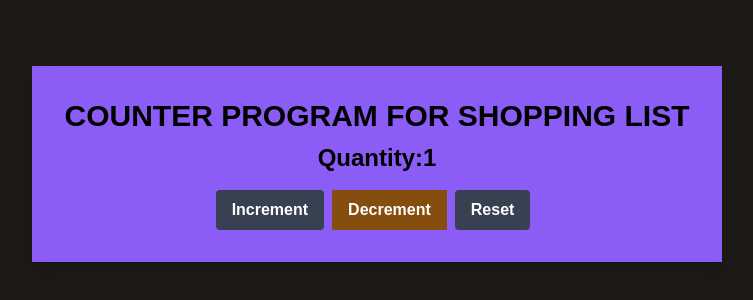
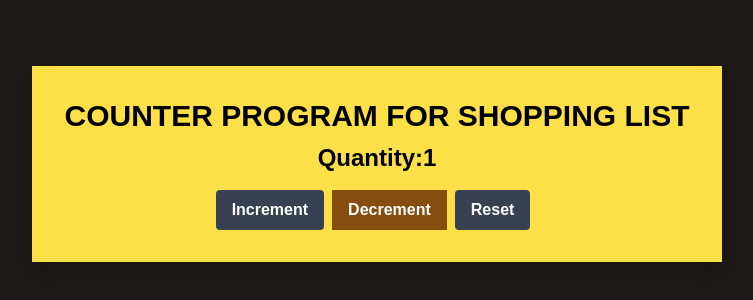
Before and after one commit to manminder11/cprg306-assignments, a Next.js app: page /week-4 in a window 1280 px wide. Shown: the part 236-536 px from the top of the page, without its empty margins (263-1016 px from the left). Built offline with nearby package versions, Linux system fonts and the light colour scheme.

Commit message:
changes happen

```diff
--- a/app/week-4/new-item.js
+++ b/app/week-4/new-item.js
@@ -19,7 +19,7 @@ export default function NewItem() {
 
   return (
     <div className="flex items-center justify-center min-h-screen bg-stone-900">
-      <div className="bg-violet-500 shadow-lg p-8 text-center border-custom">
+      <div className="bg-yellow-300 shadow-lg p-8 text-center border-custom">
         <h1 className="text-3xl font-extrabold text-center text-black mb-2 ">
           COUNTER PROGRAM FOR SHOPPING LIST
         </h1>
```
